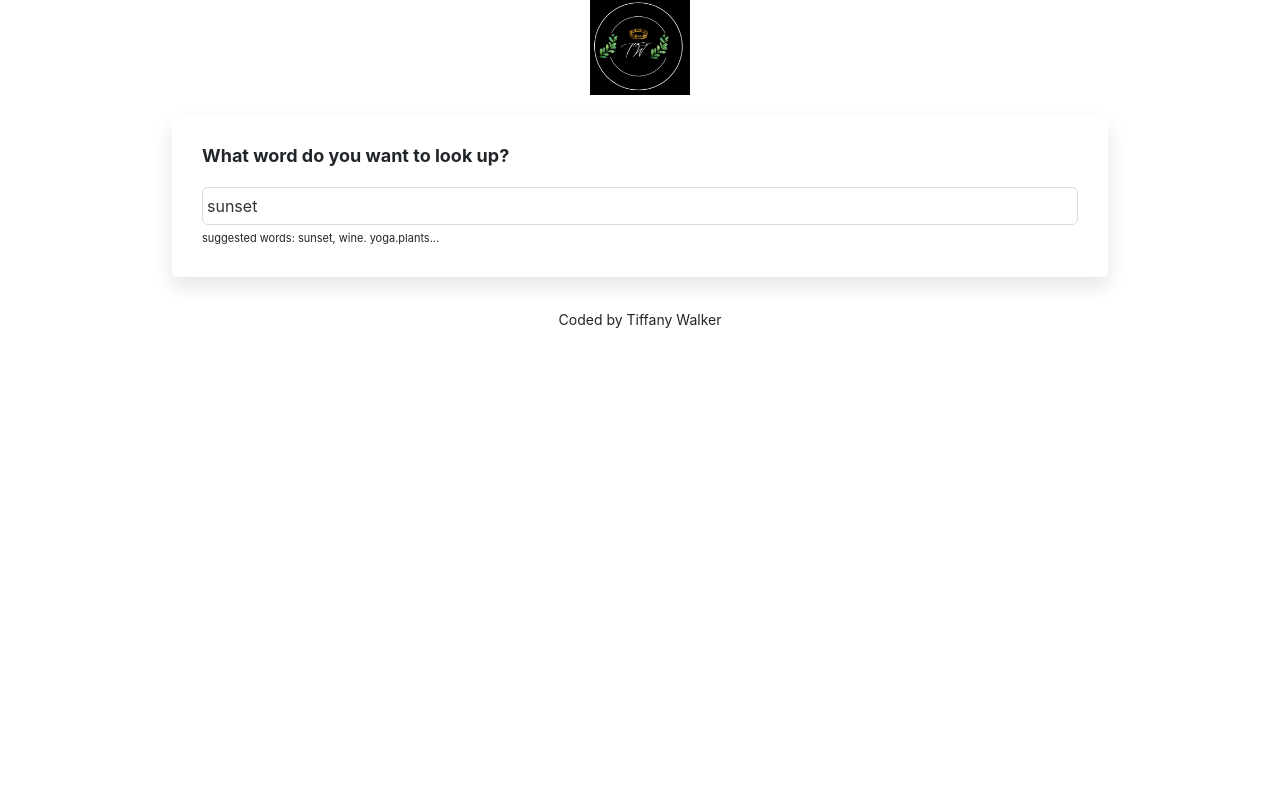
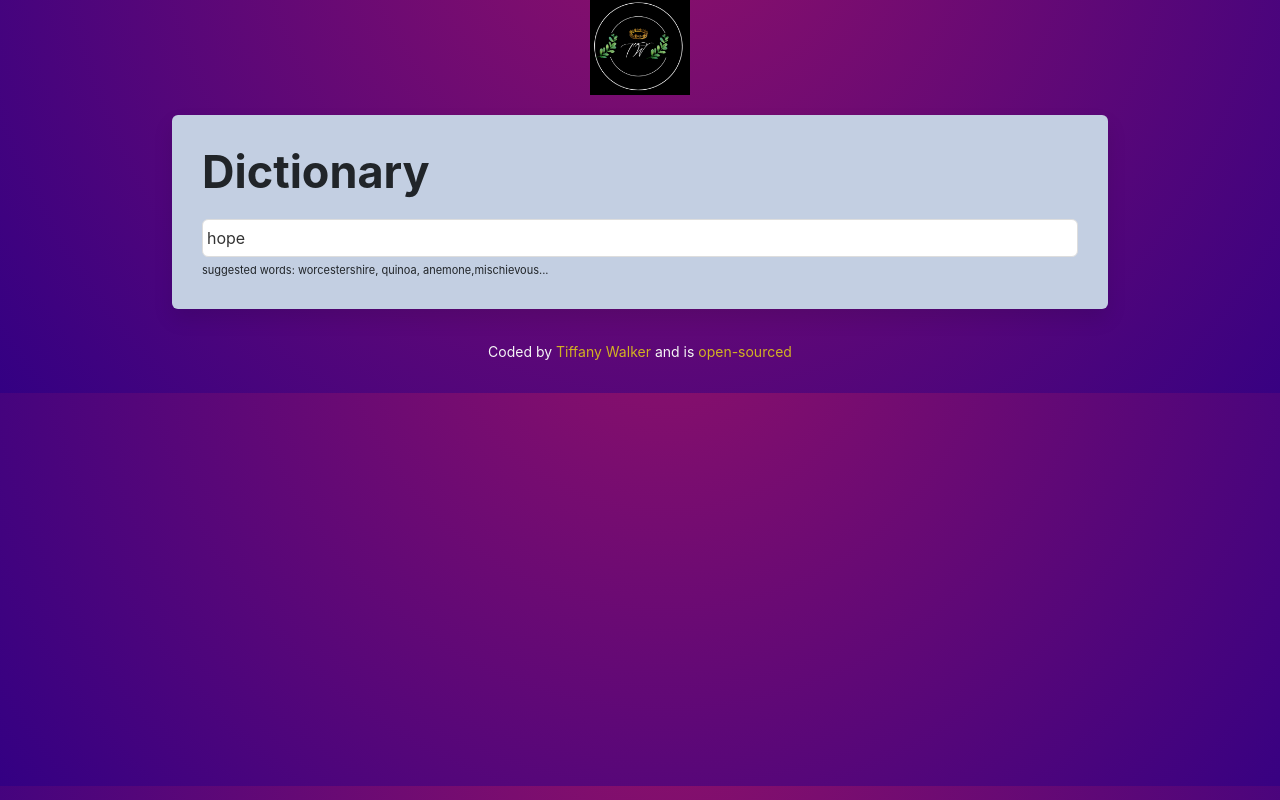
Before and after one commit to 4theloveoflife/dictionary-project-x, a React (Create React App) app: page / in a window 1280 px wide. Built offline with nearby package versions, Linux system fonts and the light colour scheme; no server answers.

Commit message:
added some css
added some css for color and adding links for portfolio and github access

```diff
--- a/src/App.css
+++ b/src/App.css
@@ -1,8 +1,8 @@
-.body{
-  background: #f9f8fe;
+body{
+  background: radial-gradient(circle at 52.1% -29.6%, rgb(144, 17, 105) 0%, rgb(51, 0, 131) 100.2%);
 }
  a{
-  color:blue;
+  color:#680747;
 }
 .App{
   max-width: 960px;
@@ -16,4 +16,10 @@
 .App-footer{
   text-align: center;
   margin: 30px 0;
+  color:whitesmoke;
 }
+
+.App-footer a{
+  color:rgba(223, 197, 25, 0.904);
+  text-decoration:none;
+}
--- a/src/App.js
+++ b/src/App.js
@@ -11,11 +11,19 @@ export default function App() {
         alt="logo" />
       </header>
       <main>
-        <Dictionary defaultKeyword="sunset"  />
+        <Dictionary defaultKeyword="hope"  />
       </main>
       <footer
          className="App-footer">
-          <small>Coded by Tiffany Walker</small>
+          <small>
+           Coded by {""} <a href="https://storied-horse-b21b8c.netlify.app/"
+            target="_blank"
+          rel="noreferrer">{""}
+             Tiffany Walker
+         </a> {""}and is <a href="https://github.com/4theloveoflife/dictionary-project-x"
+         target="_blank"
+          rel="noreferrer"
+        >open-sourced  </a> </small>
       </footer>
     </div>
     </div>
--- a/src/Dictionary.css
+++ b/src/Dictionary.css
@@ -1,11 +1,11 @@
 .Dictionary h1{
-    font-size:18px;
+    font-size: 45px;
     font-weight:bold;
     margin-bottom:20px;
 }
 
 .Dictionary section{
-    background:white;
+    background:#c3cfe2;
     padding: 30px;
     border-radius: 6px;
     box-shadow:0 10px 20px rgb(0 0 0 /10%);
--- a/src/Dictionary.js
+++ b/src/Dictionary.js
@@ -48,7 +48,7 @@ if (loaded){
     return (
           <div className="Dictionary" >
             <section>
-                <h1>What word do you want to look up?</h1>
+                <h1>Dictionary</h1>
         <form onSubmit={handleSubmit}>
             <input
             type="search"
@@ -57,7 +57,7 @@ if (loaded){
                 />
         </form>
         <div className="hint">
-            suggested words: sunset, wine. yoga.plants...
+            suggested words: worcestershire, quinoa, anemone,mischievous...
             </div>
             </section>
         <Results results={results} />
--- a/src/Phonetic.css
+++ b/src/Phonetic.css
@@ -1,5 +1,5 @@
 .Phonetic a{
-    border:1px solid #ddd;
+    border:1px solid whitesmoke;
     text-decoration: none;
     padding:8px 15px;
     font-size:12px;
@@ -10,11 +10,11 @@
 }
 
 .Phonetic a:hover{
-    background:#9670f4;
+    background:rgb(51, 0, 131) 100.2%;
     color:white;
 }
 
-Phonetic{
+.Phonetic{
     margin:20px 0;
 }
 
```
